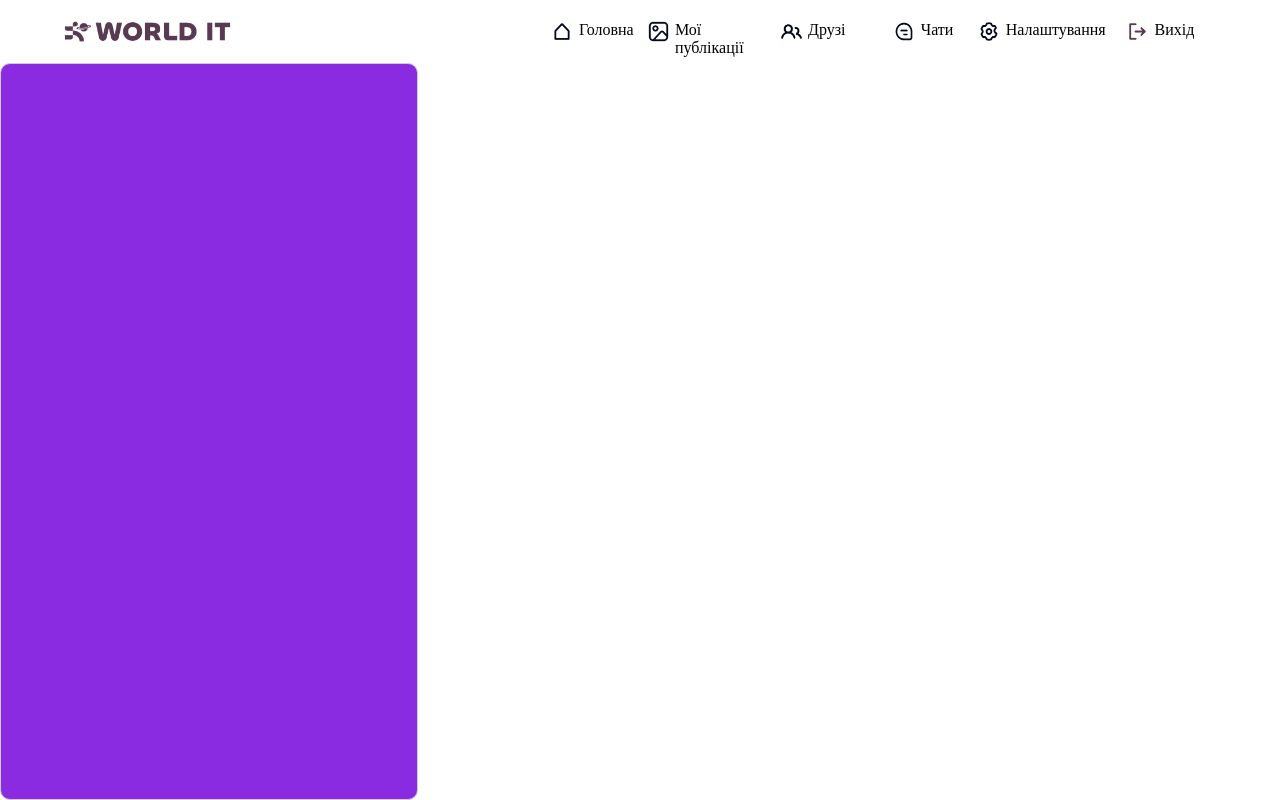
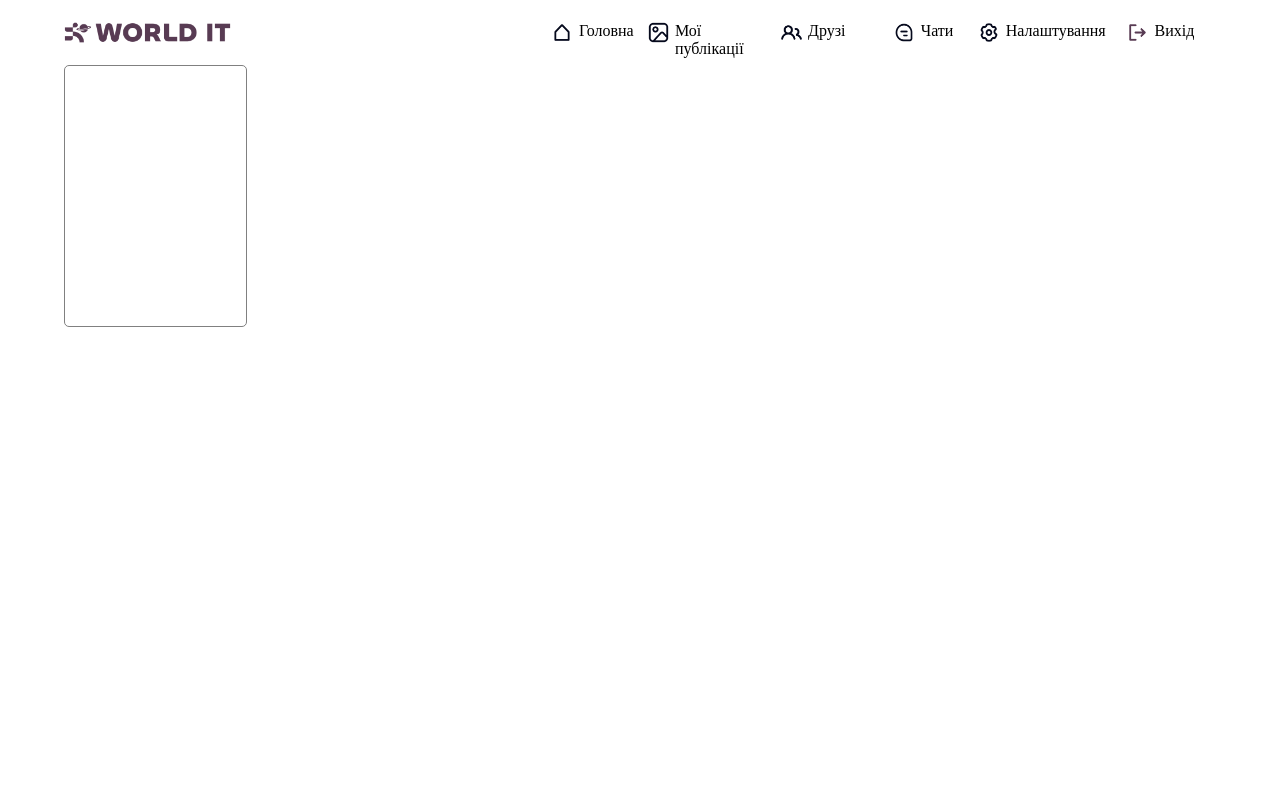
Before and after one commit to BohdanNovikov0207/SocialMedia, a Django app: page / in a window 1280 px wide. Run offline with Django 5.2, Linux system fonts and the light colour scheme; parts of the project's set-up code (start-up, migrations or seed data) failed here and were passed over.

Commit message:
Added pages for all apps and bottom panel

```diff
--- a/Social_Network/Social_Network/urls.py
+++ b/Social_Network/Social_Network/urls.py
@@ -19,5 +19,8 @@
 
 urlpatterns = [
     path('admin/', admin.site.urls),
-    path('', view=include("home_app.urls"))
+    path('', view=include("home_app.urls")),
+    path('', view=include("friends_app.urls")),
+    path('', view=include("post_app.urls")),
+    path('', view=include("user_app.urls"))
 ]
--- a/Social_Network/friends_app/views.py
+++ b/Social_Network/friends_app/views.py
@@ -1,3 +1,7 @@
 from django.shortcuts import render
+from django.views.generic.base import TemplateView
 
 # Create your views here.
+
+class FriendsView(TemplateView):
+    template_name = "friends_app/friends.html"
--- a/Social_Network/home_app/templates/home_app/main.html
+++ b/Social_Network/home_app/templates/home_app/main.html
@@ -1,5 +1,6 @@
 {% extends 'base.html' %}
+{% load static %}
 
 {% block links %}
-    <link rel="stylesheet" href="static/css/base.css">
+    <link rel="stylesheet" href="{% static 'css/base.css' %}">
 {% endblock %}
--- a/Social_Network/home_app/urls.py
+++ b/Social_Network/home_app/urls.py
@@ -21,4 +21,5 @@
 
 urlpatterns = [
     path(route='', view=HomeView.as_view(), name="MainPage")
+
 ]
--- a/Social_Network/post_app/views.py
+++ b/Social_Network/post_app/views.py
@@ -1,3 +1,7 @@
 from django.shortcuts import render
+from django.views.generic.base import TemplateView
 
 # Create your views here.
+
+class PostView(TemplateView):
+    template_name = "post_app/post.html"
--- a/Social_Network/static/css/base.css
+++ b/Social_Network/static/css/base.css
@@ -84,9 +84,11 @@
 }
 
 .bottom-panel{
-    width: 32.49vw;
-    height: 91.90vh;
+    position: absolute;
+    width: 14.11vw;
+    height: 32.49vh;
     border: #CDCED2 solid 1px;
-    border-radius: 10px;
-    background-color: blueviolet;
+    border-radius: 5px;
+    border-color: gray;
+    left: 5vw;
 }
--- a/Social_Network/templates/base.html
+++ b/Social_Network/templates/base.html
@@ -1,3 +1,4 @@
+{% load static %}
 <html lang="en">
     <head>
         <meta charset="UTF-8">
@@ -10,32 +11,32 @@
         <header>
             <div class="header-container">
                 <div class="header-container-logo">
-                    <img src="static/images/logo.png" alt="">
+                    <img src="{% static 'images/logo.png' %}" alt="">
                 </div>
                 <div class="header-container-nav">
                     <nav>
                         <div class="inner-container-nav">
-                            <img src="static/images/home.png" alt="">
+                            <img src="{% static 'images/home.png' %}" alt="">
                             <a>Головна</a>
                         </div>
                         <div class="inner-container-nav">
-                            <img src="static/images/post.png" alt="">
+                            <img src="{% static 'images/post.png' %}" alt="">
                             <a>Мої публікації</a>
                         </div>
                         <div class="inner-container-nav">
-                            <img src="static/images/people.png" alt="">
+                            <img src="{% static 'images/people.png' %}" alt="">
                             <a>Друзі</a>
                         </div>
                           <div class="inner-container-nav">
-                            <img src="static/images/chat.png" alt="">
+                            <img src="{% static 'images/chat.png' %}" alt="">
                             <a>Чати</a>
                         </div>
                         <div class="inner-container-nav">
-                            <img src="static/images/settings.png" alt="">
+                            <img src="{% static 'images/settings.png' %}" alt="">
                             <a>Налаштування</a>
                         </div>
                         <div class="inner-container-nav">
-                                <img src="static/images/exit.png" alt="">
+                                <img src="{% static 'images/exit.png' %}" alt="">
                                 <a>Вихід</a>
                         </div>
                     </nav>
--- a/Social_Network/user_app/views.py
+++ b/Social_Network/user_app/views.py
@@ -1,3 +1,7 @@
 from django.shortcuts import render
+from django.views.generic.base import TemplateView
 
 # Create your views here.
+
+class UserView(TemplateView):
+    template_name = "user_app/user.html"
```
